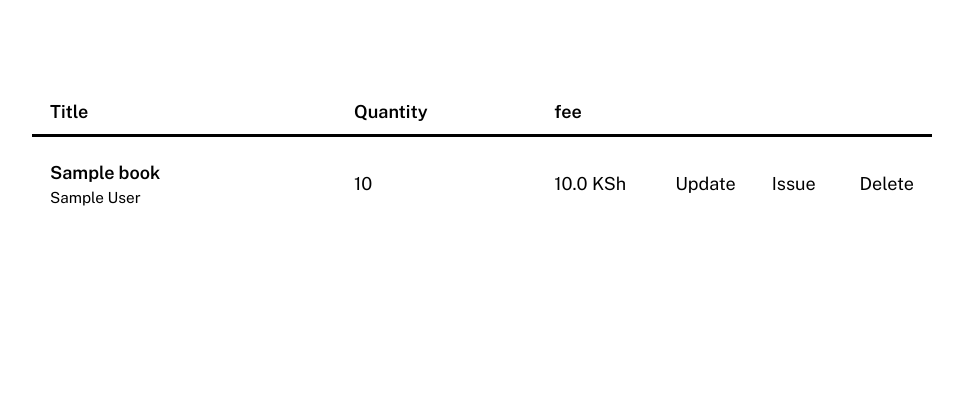
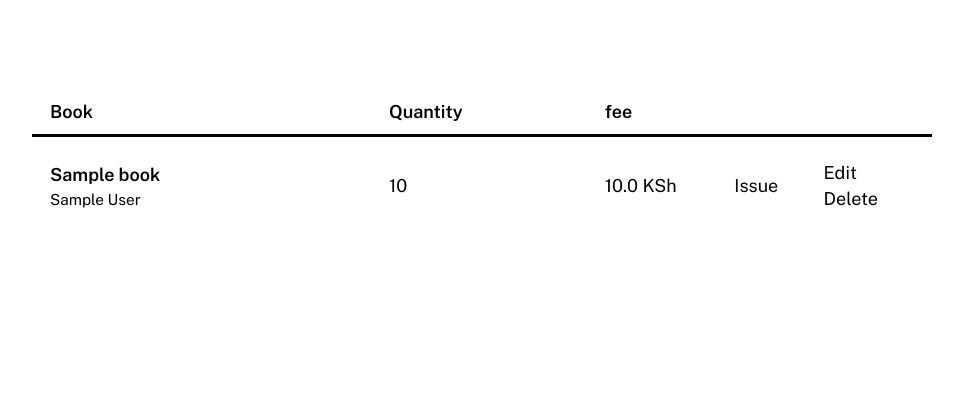
Before and after one commit to kiminzajnr/Library-Management-Web-Application, a Flask app: page / in a window 1280 px wide. Shown: the part 75-482 px from the top of the page, without its empty margins (158-1121 px from the left). Run offline with Flask 3, Linux system fonts and the light colour scheme; tables that the repository leaves empty hold one stand-in row (values such as "Sample post").

Commit message:
Add feature to issue a book to a member and manage transactions

```diff
--- a/Library/templates/index.html
+++ b/Library/templates/index.html
@@ -16,7 +16,7 @@
                 <col style="width: 10%;">
             </colgroup>
             <thead>
-                <th class="table__cell table__cell--header">Title</th>
+                <th class="table__cell table__cell--header">Book</th>
                 <th class="table__cell table__cell--header">Quantity</th>
                 <th class="table__cell table__cell--header">fee</th>
                 <th class="table__cell table__cell--header"></th>
@@ -32,9 +32,11 @@
                         </td>
                         <td class="table__cell">{{ book.quantity }}</td>
                         <td class="table__cell">{{ book.fee }} KSh</td>
-                        <td class="table__cell"><a href="#" class="table__link">Update</a></td>
-                        <td class="table__cell"><a href="#" class="table__link">Issue</a></td>
-                        <td class="table__cell"><a href="{{ url_for('pages.delete_book', _id=book.id) }}" class="table__link">Delete</a></td>
+                        <td class="table__cell"><a href="{{ url_for('pages.issue_book', _id=book.id) }}" class="table__link">Issue</a></td>
+                        <td class="table__cell">
+                            <p class="table__bookUpdate"><a href="{{ url_for('pages.edit_book', _id=book.id) }}" class="table__link">Edit</a></p>
+                            <p class="table__bookDelete"><a href="{{ url_for('pages.delete_book', _id=book.id) }}" class="table__link">Delete</a></p>
+                        </td>
                     </tr>
                 {% endfor %}
             </tbody>
```
